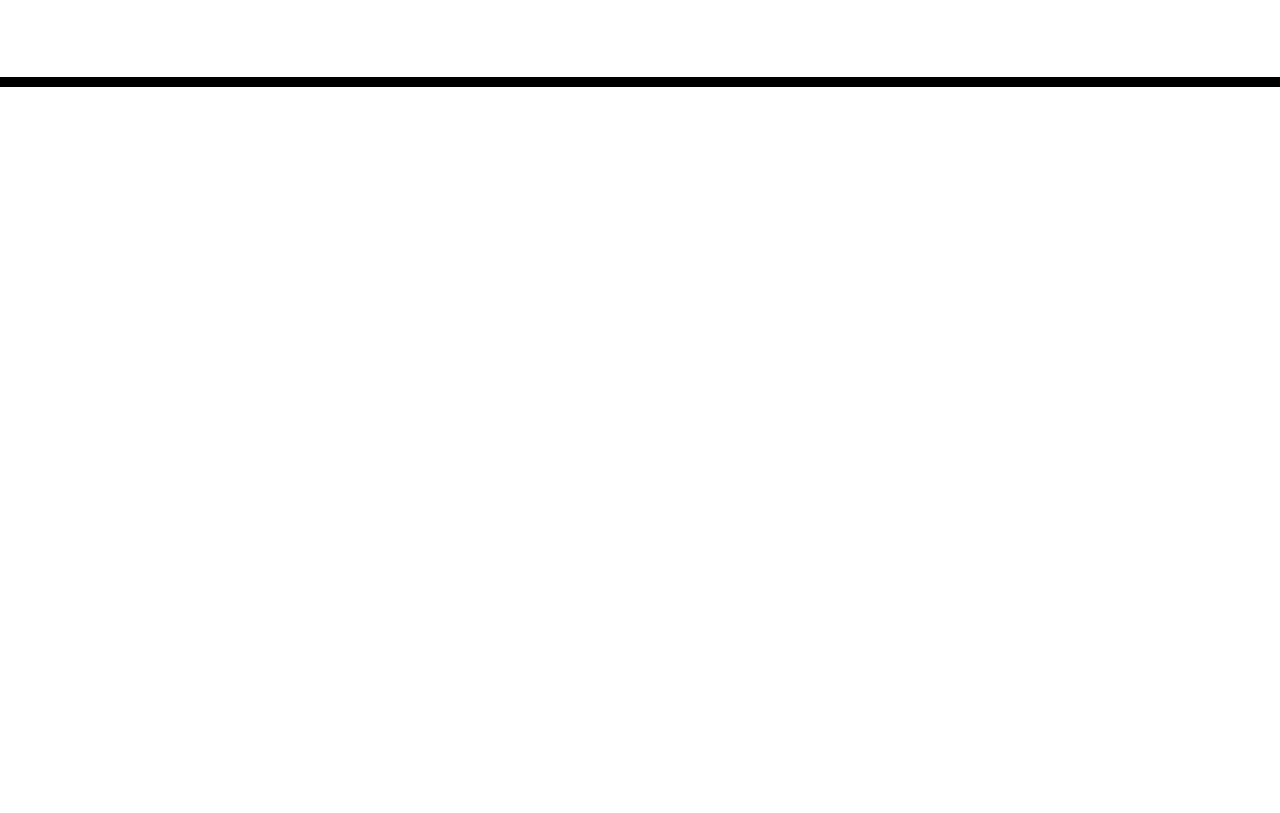
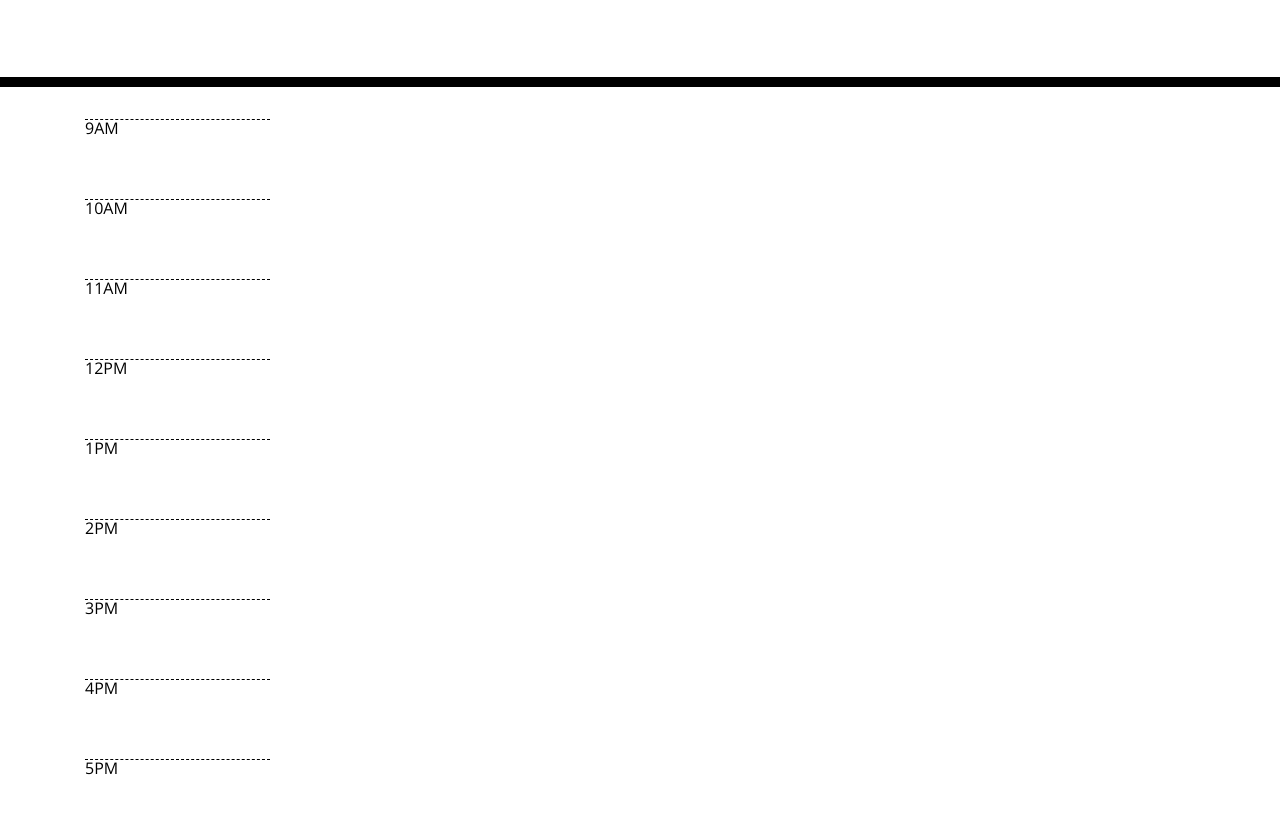
Before and after one commit to JBrendon15/Work-Day-Scheduler, a plain HTML site: page index.html in a window 1280 px wide. Shown: the part 181-994 px from the top of the page. Before the commit the page ends 800 px from the top, so only its background shows below. Drawn offline with nearby package versions, Linux system fonts and the light colour scheme.

Commit message:
added a div that takes up 2 colums with divs for the hours of the work day

```diff
--- a/index.html
+++ b/index.html
@@ -31,6 +31,17 @@
     </header>
     <div class="container">
       <!-- Timeblocks go here -->
+      <div class="col-lg-2">
+        <div class="hour row">9AM</div>
+        <div class="hour row">10AM</div>
+        <div class="hour row">11AM</div>
+        <div class="hour row">12PM</div>
+        <div class="hour row">1PM</div>
+        <div class="hour row">2PM</div>
+        <div class="hour row">3PM</div>
+        <div class="hour row">4PM</div>
+        <div class="hour row">5PM</div>
+      </div>
     </div>
 
     <script src="https://cdnjs.cloudflare.com/ajax/libs/jquery/3.2.1/jquery.min.js"></script>
```
